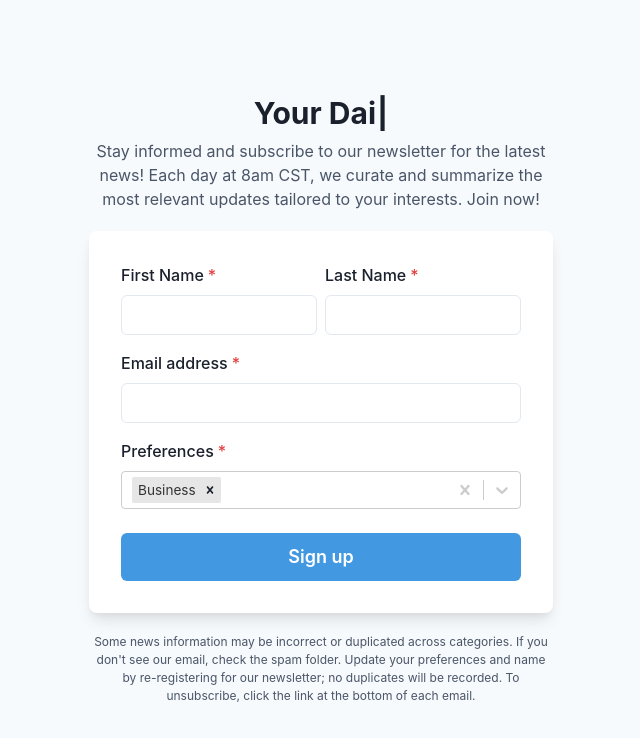
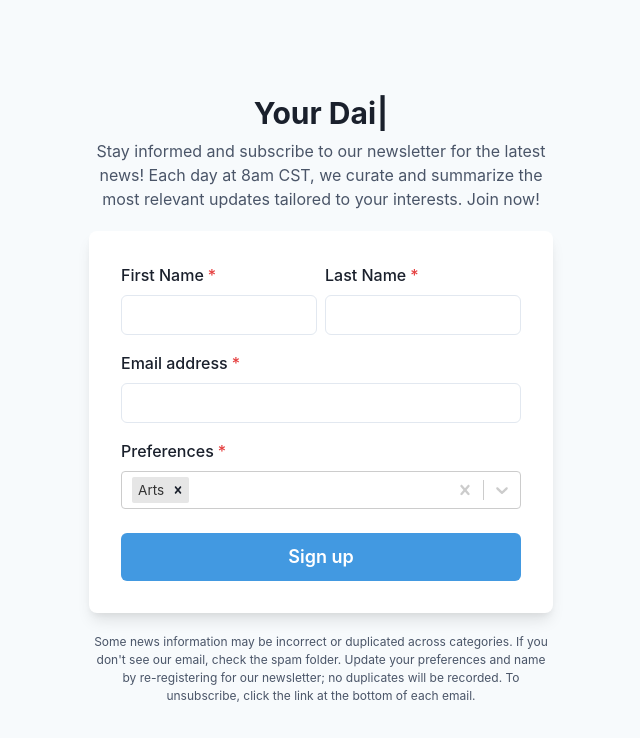
Before and after one commit to GiridharRNair/YourDailyRundown, a React (Vite) app: page / in a window 1280 px wide. Shown: the top 738 px of the page, without its empty margins (319-959 px from the left). Built offline with nearby package versions, Linux system fonts and the light colour scheme; no server answers.

Commit message:
Update per changes in backend

```diff
--- a/src/App.jsx
+++ b/src/App.jsx
@@ -21,14 +21,28 @@ import Typewriter from 'typewriter-effect';
 const API_URL = import.meta.env.VITE_FLASK_BACKEND;
 // const API_URL = 'http://127.0.0.1:5000/'
 const categories = [
+  { value: 'Arts', label: 'Arts' },
+  { value: 'Automobiles', label: 'Automobiles' },
   { value: 'Business', label: 'Business' },
-  { value: 'Entertainment', label: 'Entertainment' },
-  { value: 'General', label: 'General' },
+  { value: 'Fashion', label: 'Fashion' },
+  { value: 'Food', label: 'Food' },
   { value: 'Health', label: 'Health' },
+  { value: 'Home', label: 'Home' },
+  { value: 'Insider', label: 'Insider' },
+  { value: 'Magazine', label: 'Magazine' },
+  { value: 'Movies', label: 'Movies' },
+  { value: 'Politics', label: 'Politics' },
+  { value: 'RealEstate', label: 'Real Estate' },
+  { value: 'nyregion', label: 'New York Region' },
   { value: 'Science', label: 'Science' },
   { value: 'Sports', label: 'Sports' },
   { value: 'Technology', label: 'Technology' },
+  { value: 'Theater', label: 'Theater' },
+  { value: 'Travel', label: 'Travel' },
+  { value: 'US', label: 'US' },
+  { value: 'World', label: 'World' },
 ];
+
 
 
 const App = () => {
```
Also changed, not shown: public/AutomobileCategoryExample.png (added), 1 other file (tests, documents, lock files or other folders).
